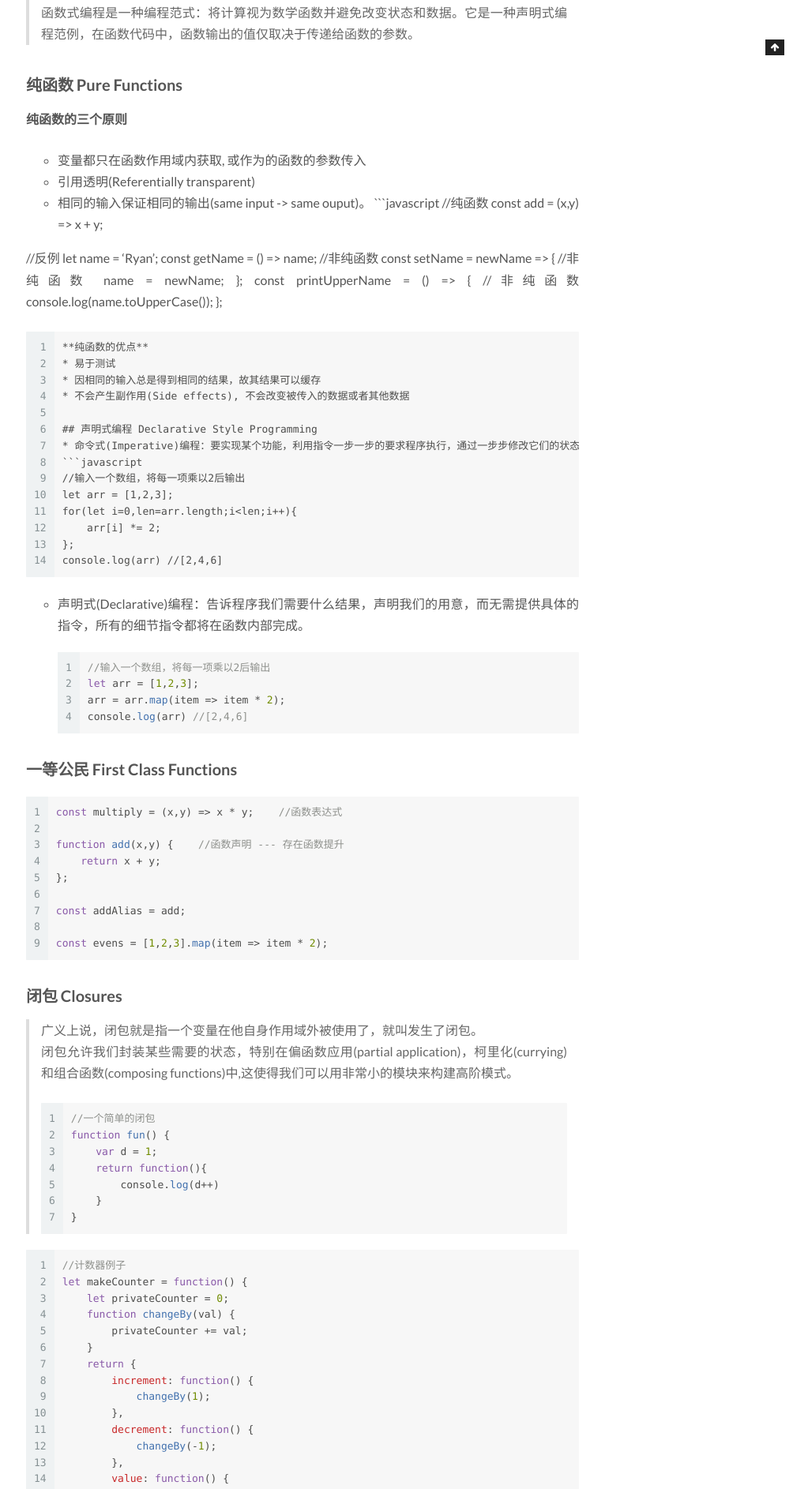
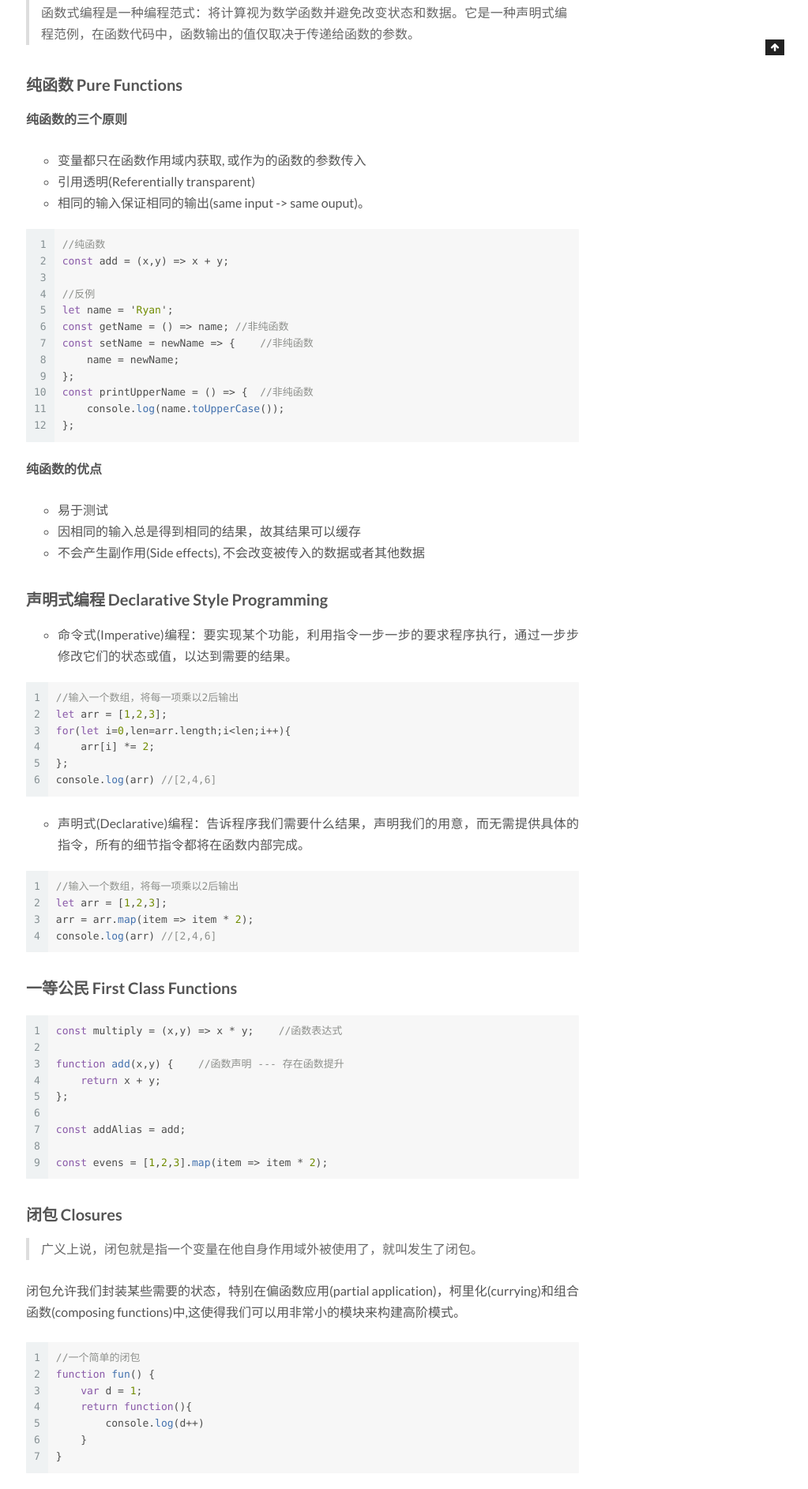
Before and after one commit to yangjanx/yangjanx.github.io, a Jekyll site: the page built from _posts/2018-12-30-exploring functional programming.md, in a window 1280 px wide. Shown: the part 930-2816 px from the top of the page at 79% size, without its empty margins (257-1280 px from the left). Built offline with Jekyll 4.4.1, drawn with Linux system fonts in a browser that asks for light colours; comment, search, counter and statistics services are not loaded; some of the changed text lies outside the part shown.

Commit message:
Fix: 修复排版问题

````diff
--- a/_posts/2018-12-30-exploring functional programming.md
+++ b/_posts/2018-12-30-exploring functional programming.md
@@ -16,6 +16,7 @@ category: Javascript
 * 变量都只在函数作用域内获取, 或作为的函数的参数传入
 * 引用透明(Referentially transparent)
 * 相同的输入保证相同的输出(same input -> same ouput)。
+
 ```javascript
 //纯函数
 const add = (x,y) => x + y;
@@ -30,6 +31,7 @@ const printUpperName = () => {  //非纯函数
     console.log(name.toUpperCase());
 };
 ```
+
 **纯函数的优点**
 * 易于测试
 * 因相同的输入总是得到相同的结果，故其结果可以缓存
@@ -37,6 +39,7 @@ const printUpperName = () => {  //非纯函数
 
 ## 声明式编程 Declarative Style Programming
 * 命令式(Imperative)编程：要实现某个功能，利用指令一步一步的要求程序执行，通过一步步修改它们的状态或值，以达到需要的结果。
+
 ```javascript
 //输入一个数组，将每一项乘以2后输出
 let arr = [1,2,3];
@@ -45,7 +48,9 @@ for(let i=0,len=arr.length;i<len;i++){
 };
 console.log(arr) //[2,4,6]
 ```
+
 * 声明式(Declarative)编程：告诉程序我们需要什么结果，声明我们的用意，而无需提供具体的指令，所有的细节指令都将在函数内部完成。
+
 ```javascript
 //输入一个数组，将每一项乘以2后输出
 let arr = [1,2,3];
@@ -54,6 +59,7 @@ console.log(arr) //[2,4,6]
 ```
 
 ## 一等公民 First Class Functions
+
 ```javascript
 const multiply = (x,y) => x * y;    //函数表达式
 
@@ -68,7 +74,9 @@ const evens = [1,2,3].map(item => item * 2);
 
 ## 闭包 Closures
 > 广义上说，闭包就是指一个变量在他自身作用域外被使用了，就叫发生了闭包。<br>
+
 闭包允许我们封装某些需要的状态，特别在偏函数应用(partial application)，柯里化(currying)和组合函数(composing functions)中,这使得我们可以用非常小的模块来构建高阶模式。
+
 ```javascript
 //一个简单的闭包
 function fun() {
@@ -109,17 +117,21 @@ Counter1.decrement();
 console.log(Counter1.value());  //1
 console.log(Counter2.value());  //0
 ```
+
 每次调用其中一个计数器时，通过改变这个变量的值，会改变这个闭包的词法环境。然而在一个闭包内对变量的修改，不会影响到另外一个闭包中的变量。<br>
 **以这种方式使用闭包，提供了许多与面向对象编程相关的好处 —— 特别是数据隐藏和封装。**
 
 ## 柯里化 Currying
 > Currying(柯里化) 又称部分求值。一个curring的函数首先会接受一些参数，接受了这些参数之后，该函数不会立即求值，而是继续返回另一个函数，刚才传入的参数在函数形成的闭包中被保存起来，待到函数被真正需要求值的时候，之前传入的所有参数都会被一次性用于求值。<br>
+
 ```javascript
 //一个简单的柯里化函数
 const adder = x => y => x + y;
 adder(2)(3);  //5
 ```
+
 如果我们想统计一个月花了多少钱，利用柯里化函数，无需每天都累加之前的花费，只需在最后一天统一结算即可。
+
 ```javascript
 const curring = function (fn) {
     var args = [];
@@ -152,12 +164,14 @@ console.log(cost());  //求值并输出: 600
 
 ## 偏函数应用 Partial Application
 > Partial Application(偏函数应用) 是指使用一个函数并将其应用一个或多个参数，但不是全部参数，在这个过程中创建一个新函数。<br>
+
 ```javascript
 //一个简单的偏函数例子
 const multiply = (a, b) => a * b;
 const double = mulyiply.bind(null, 2);
 console.log(double(3));  //6
 ```
+
 **偏函数的优点：**
 * 创建一个名称易懂的独立函数，调用时无需每次传入第一个参数，因为第一个参数通过bind提供了固定值。
 * 当我们有一个很通用的函数，为了方便提供一个较常用的变体。如，我们有一个函数send(from, to, text)，那么使用偏函数可以创建一个从当前用户发送的变体：sendTo(to, text)。
@@ -168,6 +182,7 @@ console.log(double(3));  //6
 
 ## 组合函数 Composing Functions
 > 组合函数Compose把里面的参数都组合起来，一起调用。类似流式。<br>
+
 ```javascript
 const processWord = compose(hyphenate, reverse, toUpperCase);
 
@@ -177,9 +192,11 @@ const newWords = words.map(processWord);
 
 console.log(newWords);  //['OL-LEH', 'DL-ROW']
 ```
+
 在函数式编程里，compose是避免命令式的重要一环，compose要做到的每一个函数都是"纯"的，脏的东西交给使用者。把每个纯的函数组合到compose里面，类似于管道，每个函数就像一个插件，来处理数据流。
 
 ## 尾递归优化 Tail Call Optimization
+
 ```javascript
 //未进行尾递归优化
 const factorial = n => {
@@ -206,8 +223,7 @@ const factorial = (n, accum = 1) => {
 const value = factorial(10000);
 console.log(value);  //Infinity
 ```
-<br>
-<br>
+
 <br>
 
-**PS：** 好几个月没更新博客，心态有点浮躁。趁着元旦假期调整好心态，继续努力！
+**PS：** 这段时间一直忙于处理业务，心态有点浮躁。趁着元旦假期调整好心态，继续努力！
````
